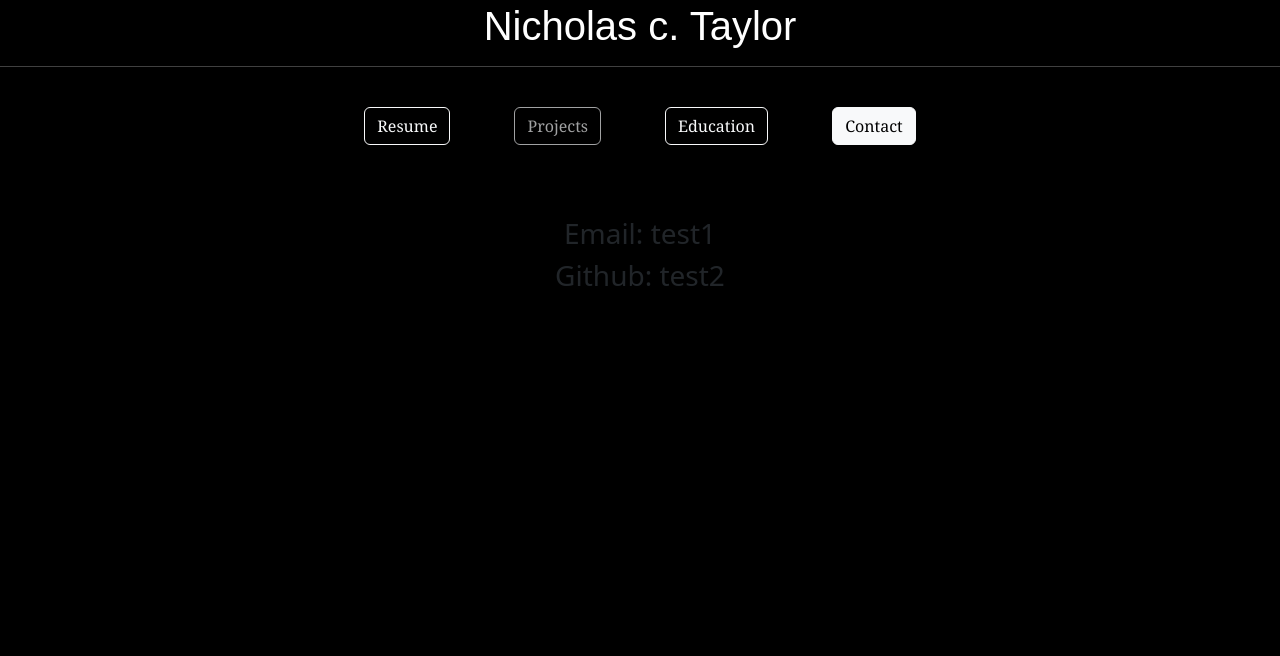
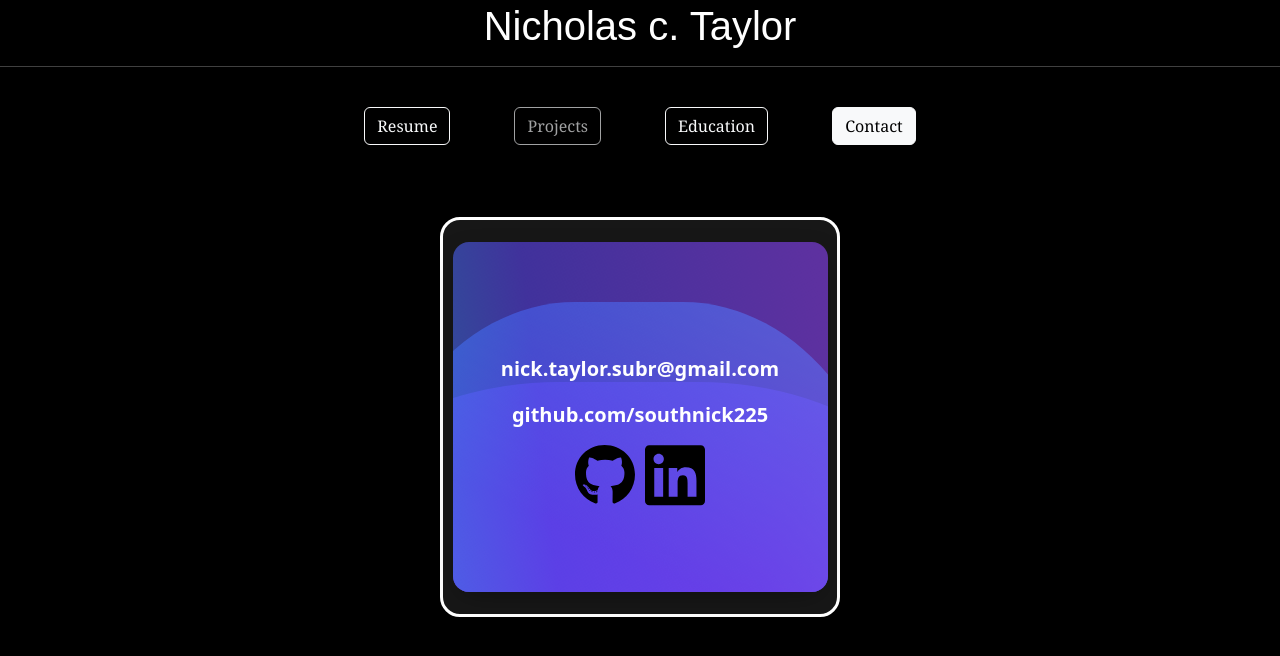
Before and after one commit to southnick225/personal-site, an Angular app: page /contact in a window 1280 px wide. Shown: the top 656 px of the page. Built offline with nearby package versions, Linux system fonts and the light colour scheme.

Commit message:
added contact content

```diff
--- a/src/app/contact/contact.component.css
+++ b/src/app/contact/contact.component.css
@@ -1,5 +1,111 @@
-.centered{
+.contact{
+    display: flex;
+    justify-content: center;
+}
+
+.card{
+    display:flex;
+    align-items: center;
+    justify-content: center;
+    background-color: rgba(128, 128, 128, 0.182);
+    height:25em;
+    width: 25em;
+    border: solid white;
+    border-radius: 5%;
+    color:white
+}
+
+.info{
     display: flex;
     flex-direction: column;
-    align-items: center;
 }
+
+
+.e-card {
+    margin: 100px auto;
+    background: transparent;
+    box-shadow: 0px 8px 28px -9px rgba(0,0,0,0.45);
+    position: relative;
+    width: 375px;
+    height: 350px;
+    border-radius: 16px;
+    overflow: hidden;
+  }
+
+  .wave {
+    position: absolute;
+    width: 540px;
+    height: 700px;
+    opacity: 0.6;
+    left: 0;
+    top: 0;
+    margin-left: -25%;
+    margin-top: -40%;
+    background: linear-gradient(744deg,#af40ff,#5b42f3 60%,#00ddeb);
+  }
+
+  .icon {
+    width: 3em;
+    margin-top: -1em;
+    padding-bottom: 1em;
+  }
+
+  .infotop {
+    text-align: center;
+    font-size: 20px;
+    position: absolute;
+    top: 5.6em;
+    left: 0;
+    right: 0;
+    color: rgb(255, 255, 255);
+    font-weight: 600;
+  }
+
+  .name {
+    font-size: 14px;
+    font-weight: 100;
+    position: relative;
+    top: 1em;
+    text-transform: lowercase;
+  }
+
+  .wave:nth-child(2),
+  .wave:nth-child(3) {
+    top: 210px;
+  }
+
+  .playing .wave {
+    border-radius: 40%;
+    animation: wave 3000ms infinite linear;
+  }
+
+  .wave {
+    border-radius: 40%;
+    animation: wave 55s infinite linear;
+  }
+
+  .playing .wave:nth-child(2) {
+    animation-duration: 4000ms;
+  }
+
+  .wave:nth-child(2) {
+    animation-duration: 50s;
+  }
+
+  .playing .wave:nth-child(3) {
+    animation-duration: 5000ms;
+  }
+
+  .wave:nth-child(3) {
+    animation-duration: 45s;
+  }
+
+  @keyframes wave {
+    0% {
+      transform: rotate(0deg);
+    }
+
+    100% {
+      transform: rotate(360deg);
+    }
+  }
--- a/src/app/contact/contact.component.html
+++ b/src/app/contact/contact.component.html
@@ -1,8 +1,38 @@
 <div class="container">
     <div class="row">
-        <div class="centered">
-            <h3>Email: test1</h3>
-            <h3>Github: test2</h3>
+        <div class="contact col-lg-12 col-md-12 col-sm-12">
+             <div class="card">
+                <div class="info">
+                    <div class="e-card playing">
+                        <div class="image"></div>
+
+                        <div class="wave"></div>
+                        <div class="wave"></div>
+                        <div class="wave"></div>
+
+
+                            <div class="infotop">
+                                <p>
+                                    nick.taylor.subr@gmail.com
+                                </p>
+                               <p>github.com/southnick225</p>
+                            <div style="padding-top:15px">
+                                <svg class="icon" xmlns="http://www.w3.org/2000/svg"
+                                    viewBox="0 0 496 512"><!-- Font Awesome Pro 5.15.4 by @fontawesome - https://fontawesome.com License - https://fontawesome.com/license (Commercial License) -->
+                                    <path
+                                        d="M165.9 397.4c0 2-2.3 3.6-5.2 3.6-3.3.3-5.6-1.3-5.6-3.6 0-2 2.3-3.6 5.2-3.6 3-.3 5.6 1.3 5.6 3.6zm-31.1-4.5c-.7 2 1.3 4.3 4.3 4.9 2.6 1 5.6 0 6.2-2s-1.3-4.3-4.3-5.2c-2.6-.7-5.5.3-6.2 2.3zm44.2-1.7c-2.9.7-4.9 2.6-4.6 4.9.3 2 2.9 3.3 5.9 2.6 2.9-.7 4.9-2.6 4.6-4.6-.3-1.9-3-3.2-5.9-2.9zM244.8 8C106.1 8 0 113.3 0 252c0 110.9 69.8 205.8 169.5 239.2 12.8 2.3 17.3-5.6 17.3-12.1 0-6.2-.3-40.4-.3-61.4 0 0-70 15-84.7-29.8 0 0-11.4-29.1-27.8-36.6 0 0-22.9-15.7 1.6-15.4 0 0 24.9 2 38.6 25.8 21.9 38.6 58.6 27.5 72.9 20.9 2.3-16 8.8-27.1 16-33.7-55.9-6.2-112.3-14.3-112.3-110.5 0-27.5 7.6-41.3 23.6-58.9-2.6-6.5-11.1-33.3 2.6-67.9 20.9-6.5 69 27 69 27 20-5.6 41.5-8.5 62.8-8.5s42.8 2.9 62.8 8.5c0 0 48.1-33.6 69-27 13.7 34.7 5.2 61.4 2.6 67.9 16 17.7 25.8 31.5 25.8 58.9 0 96.5-58.9 104.2-114.8 110.5 9.2 7.9 17 22.9 17 46.4 0 33.7-.3 75.4-.3 83.6 0 6.5 4.6 14.4 17.3 12.1C428.2 457.8 496 362.9 496 252 496 113.3 383.5 8 244.8 8zM97.2 352.9c-1.3 1-1 3.3.7 5.2 1.6 1.6 3.9 2.3 5.2 1 1.3-1 1-3.3-.7-5.2-1.6-1.6-3.9-2.3-5.2-1zm-10.8-8.1c-.7 1.3.3 2.9 2.3 3.9 1.6 1 3.6.7 4.3-.7.7-1.3-.3-2.9-2.3-3.9-2-.6-3.6-.3-4.3.7zm32.4 35.6c-1.6 1.3-1 4.3 1.3 6.2 2.3 2.3 5.2 2.6 6.5 1 1.3-1.3.7-4.3-1.3-6.2-2.2-2.3-5.2-2.6-6.5-1zm-11.4-14.7c-1.6 1-1.6 3.6 0 5.9 1.6 2.3 4.3 3.3 5.6 2.3 1.6-1.3 1.6-3.9 0-6.2-1.4-2.3-4-3.3-5.6-2z" />
+                                </svg>
+                                <svg class="icon" style="margin-left:10px;" xmlns="http://www.w3.org/2000/svg"
+                                    viewBox="0 0 448 512"><!--! Font Awesome Pro 6.4.2 by @fontawesome - https://fontawesome.com License - https://fontawesome.com/license (Commercial License) Copyright 2023 Fonticons, Inc. -->
+                                    <path
+                                        d="M416 32H31.9C14.3 32 0 46.5 0 64.3v383.4C0 465.5 14.3 480 31.9 480H416c17.6 0 32-14.5 32-32.3V64.3c0-17.8-14.4-32.3-32-32.3zM135.4 416H69V202.2h66.5V416zm-33.2-243c-21.3 0-38.5-17.3-38.5-38.5S80.9 96 102.2 96c21.2 0 38.5 17.3 38.5 38.5 0 21.3-17.2 38.5-38.5 38.5zm282.1 243h-66.4V312c0-24.8-.5-56.7-34.5-56.7-34.6 0-39.9 27-39.9 54.9V416h-66.4V202.2h63.7v29.2h.9c8.9-16.8 30.6-34.5 62.9-34.5 67.2 0 79.7 44.3 79.7 101.9V416z" />
+                                </svg>
+                            </div>
+
+                        </div>
+                      </div>
+                </div>
+             </div>
         </div>
     </div>
 </div>
```
Also changed, not shown: src/app/images/github.svg (added), src/app/images/linkedin.svg (added).
